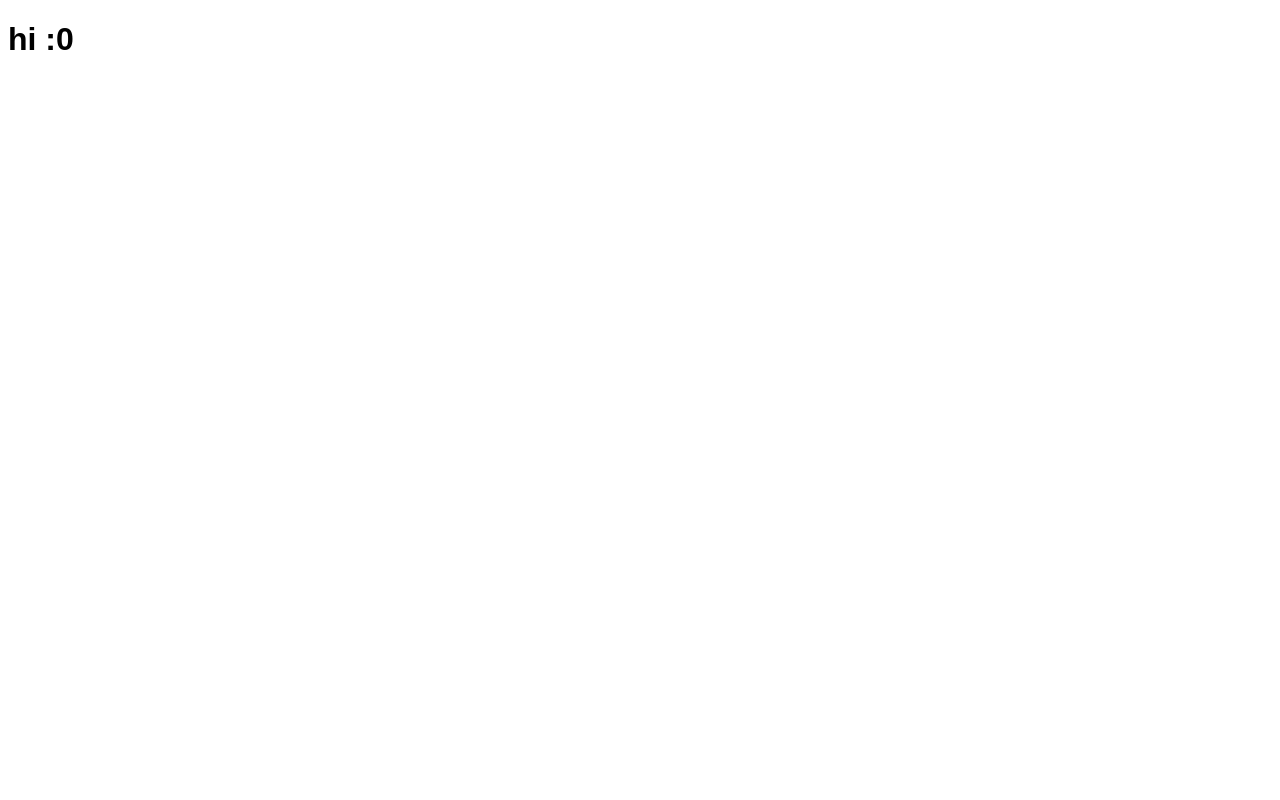
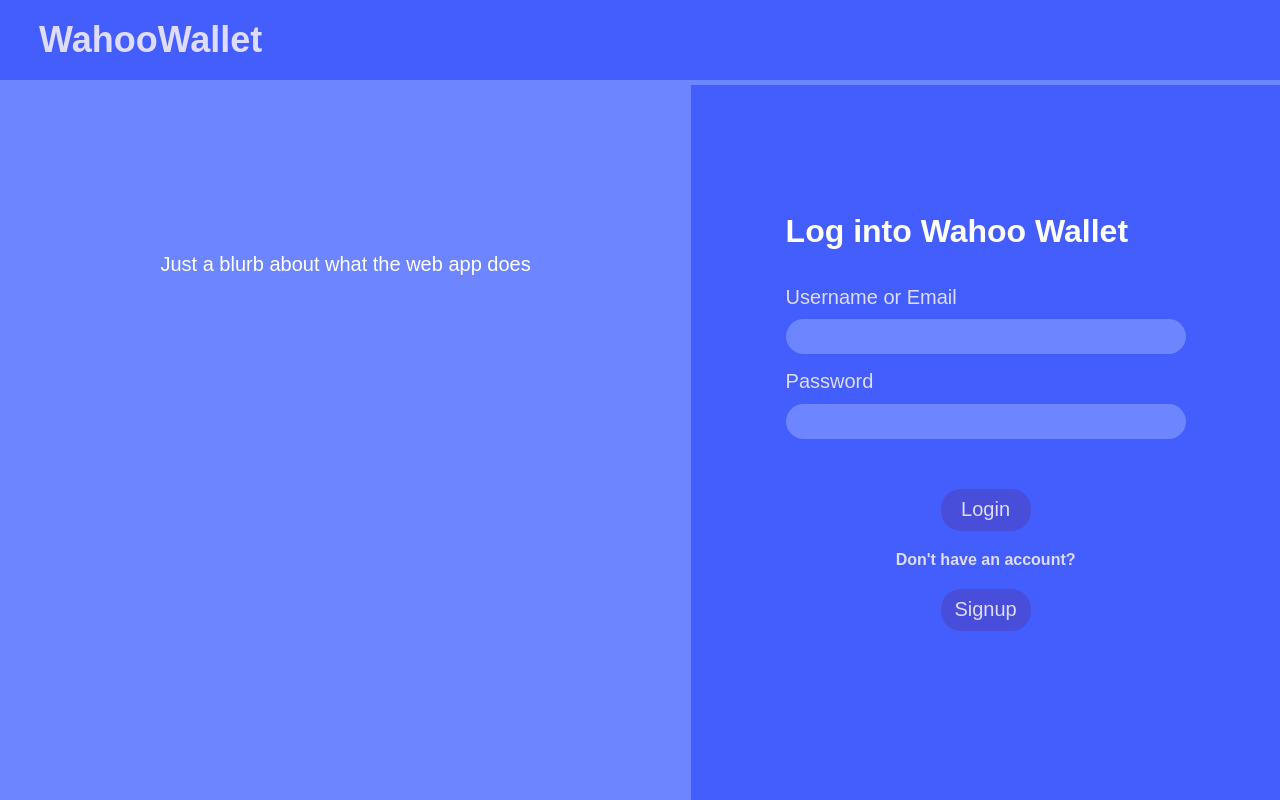
Before and after one commit to Project-Code-UVA/WahooWallet, a React (Vite) app in the folder wahoowallet-frontend/: page / in a window 1280 px wide. Built offline with nearby package versions, Linux system fonts and the light colour scheme.

Commit message:
Login Page

```diff
--- a/wahoowallet-frontend/src/App.jsx
+++ b/wahoowallet-frontend/src/App.jsx
@@ -1,14 +1,11 @@
 import { useState } from 'react'
 import './App.module.css'
+import LoginPage from './components/Login/Login.jsx'
 
 function App() {
 
   return (
-    <>
-      <div>
-        <h1> hi :0 </h1>
-      </div>
-    </>
+    <LoginPage />
   )
 }
 
--- a/wahoowallet-frontend/src/components/Login/Login.jsx
+++ b/wahoowallet-frontend/src/components/Login/Login.jsx
@@ -0,0 +1,37 @@
+import styles from './Login.module.css'; // Import the CSS Module
+
+function LoginPage() {
+
+  return (
+      <div className={styles.root}>
+        <div className={styles.header}>
+          <div className={styles.titleSegment}>
+            <p className={styles.wahooTitle}>WahooWallet</p>
+          </div>
+        </div>
+        <div className={styles.mainContent}>
+          <div className={styles.blurpContainer}>
+            <p className={styles.blurbText}>Just a blurb about what the web app does</p>
+          </div>
+          <div className={styles.loginContainer}>
+            <div className={styles.loginTitle}>
+              <p className={styles.logIntoWahooWalletText}>Log into Wahoo Wallet</p>
+            </div>
+            <div className={styles.inputSection}>
+              <p className={styles.loginTypeText}>Username or Email</p>
+              <input className={styles.loginInputBox}></input>
+              <p className={styles.loginTypeText}>Password</p>
+              <input className={styles.loginInputBox}></input>
+            </div>
+            <div className={styles.loginSignupSection}>
+              <button className={styles.loginSignupButton}>Login</button>
+              <p className={styles.dontHaveAccountText}>Don't have an account?</p>
+              <button className={styles.loginSignupButton}>Signup</button>
+            </div>
+          </div>
+        </div>
+      </div>
+  );
+}
+
+export default LoginPage;
--- a/wahoowallet-frontend/src/components/Login/Login.module.css
+++ b/wahoowallet-frontend/src/components/Login/Login.module.css
@@ -0,0 +1,144 @@
+/* Extend page entire viewport */
+
+body {
+    margin: 0px;
+    background-color: #6D85FF;
+}
+
+/* Root container */
+.root {
+    display: flex;
+    flex-direction: column;
+    height: 100vh;
+}
+
+/* Header */
+.header {
+    display: flex;
+    align-items: center;
+    height: 10%;
+    background-color: #445DFD;
+}
+
+.titleSegment {
+    margin-left: 39px;
+}
+
+.wahooTitle {
+    color: #DEDCFF;
+    margin: 0;
+    font-size: 36px;
+    font-weight: 700;
+}
+
+/* Main content */
+.mainContent {
+    display: flex;
+    flex-direction: row;
+    flex-grow: 1;
+}
+
+/* Blurb section */
+.blurpContainer {
+    display: flex;
+    justify-content: center;
+    width: 54%;
+    height: 100%;
+    color: white;
+}
+
+.blurbText {
+    margin-top: 25%;
+    font-weight: 500;
+    font-size: 20px;
+}
+
+/* Login section */
+.loginContainer {
+    display: flex;
+    flex-direction: column;
+    margin-top: 5px;
+    flex: 1;
+    background-color: #445DFD;
+    padding-top: 8em;
+    align-items: center;
+}
+
+.loginTitle {
+    width: 400px;
+    display: flex;
+    align-items: center;
+}
+
+.logIntoWahooWalletText {
+    font-weight: 700;
+    font-size: 32px;
+    color: white;
+    margin: 0;
+    margin-bottom: 20px;
+}
+
+/* Input section */
+.inputSection {
+    display: flex;
+    flex-direction: column;
+    align-items: start;
+    width: 400px;
+}
+
+.loginTypeText {
+    margin-top: 15px;
+    margin-bottom: 10px;
+    font-size: 20px;
+    font-weight: 500;
+    line-height: 24.42px;
+    text-align: left;
+    color: #DEDCFF;
+}
+
+.loginInputBox {
+    width: 380px;
+    padding-top: 10px;
+    padding-bottom: 10px;
+    padding-left: 10px;
+    padding-right: 10px;
+    margin: 0;
+    border: none;
+    border-radius: 20px;
+    background-color: #6D85FF;
+    color: #DEDCFF;
+}
+
+/* Signup section */
+.loginSignupSection {
+    margin-top: 50px;
+    display: flex;
+    flex-direction: column;
+    align-items: center;
+    gap: 20px;
+}
+
+.loginSignupButton {
+    border-radius: 20px;
+    border: none;
+    background-color: #494EDA;
+    font-size: 20px;
+    height: 42px;
+    width: 90px;
+    font-weight: 500;
+    color: #DEDCFF;
+    cursor: pointer;
+}
+.loginSignupButton:hover {
+    opacity: 0.7;
+}
+.loginSignupButton:active {
+    opacity: 0.5;
+}
+
+.dontHaveAccountText {
+    color: #DEDCFF;
+    font-size: 16px;
+    margin: 0;
+    font-weight: 700; /* Corrected font-weight (removed px) */
+}
```
